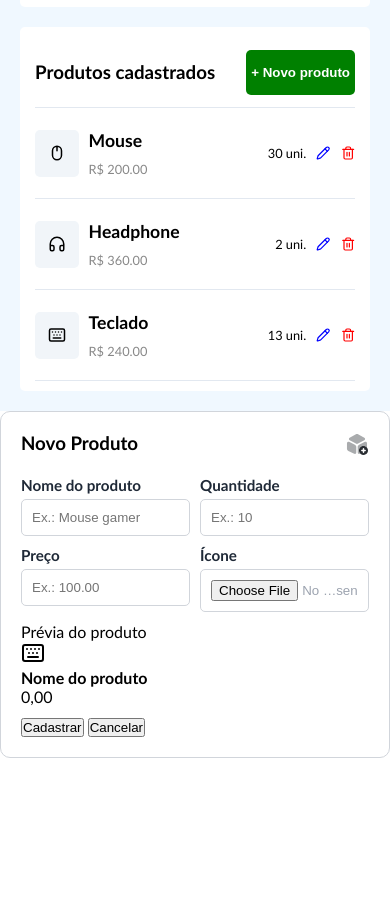
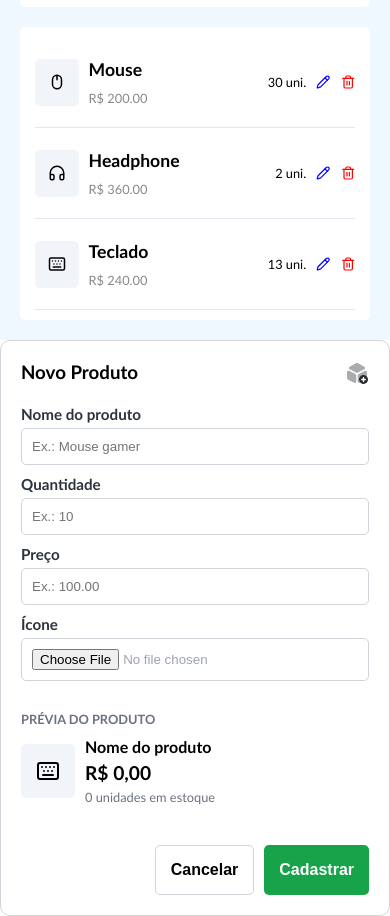
Before and after one commit to WeversonCostaDev/mini-projeto, a website built with Vite: page gestao-estoque/index.html in a window 390 px wide. Shown: the part 377-1293 px from the top of the page. Before the commit the page ends 1135 px from the top, so only its background shows below. Built offline with nearby package versions, Linux system fonts and the light colour scheme.

Commit message:
continuando formulário - adicionando funções de acrescentar itens na lista de produtos

```diff
--- a/gestao-estoque/index.html
+++ b/gestao-estoque/index.html
@@ -26,6 +26,9 @@
             <h3>Controle de Estoque</h3>
             <span>Gerenciamento de produtos</span>
           </div>
+          <button id="recarrega-itens">
+            Recarregar
+          </button>
         </div>
 
 
@@ -96,12 +99,12 @@
 
           <div id="campo-2" class="campo-container">
             <label for="quantidade">Quantidade</label>
-            <input type="number" name="quantidade" id="quantidade" placeholder="Ex.: 10" required>
+            <input type="number" min="1" name="quantidade" id="quantidade" placeholder="Ex.: 10" required>
           </div>
 
           <div id="campo-3" class="campo-container">
             <label for="preco">Preço</label>
-            <input type="number" name="preco" id="preco" placeholder="Ex.: 100.00" required>
+            <input type="number" min="1" name="preco" id="preco" placeholder="Ex.: 100.00" required>
           </div>
 
           <div id="campo-4" class="campo-container">
@@ -110,21 +113,20 @@
           </div>
 
           <div class="previa">
-            <span>Prévia do produto</span>
-            <div>
-              <img class="preview-image" src="/icons/teclado.svg" alt="Prévia do produto">
+            <h6>Prévia do produto</h6>
+            <div class="previa-info">
+              <img class="previa-imagem" src="/icons/teclado.svg" alt="Prévia do produto">
               <div>
                 <h4 id="preview-nome">Nome do produto</h4>
-                <span id="preview-preco">0,00</span>
-                <span id="preview-quantidade"></span>
+                <span id="previa-preco">R$ 0,00</span>
+                <span id="previa-quantidade">0 unidades em estoque</span>
               </div>
             </div>
-
           </div>
 
           <div class="botoes-container">
-            <button type="submit">Cadastrar</button>
             <button type="button" class="cancelar">Cancelar</button>
+            <button type="submit" class="cadastrar">Cadastrar</button>
           </div>
         </form>
       </div>
@@ -133,6 +135,7 @@
   </div>
 
   <script type="module" src="/src/main.ts"></script>
+  <script type="module" src="/src/formulario.ts"></script>
 
 </body>
 
--- a/gestao-estoque/src/formulario.css
+++ b/gestao-estoque/src/formulario.css
@@ -1,9 +1,10 @@
 :root {
     --borda-campos: #D1D5DB;
-    --texto-principal: #1F2937;
+    --texto-principal: #2c333d;
     --texto-secundario: #6B7280;
     --texto-placeholder: #9CA3AF;
     --borda-ao-focar: #16A34A;
+    --branco: #fff;
 }
 
 .modal {
@@ -26,6 +27,7 @@
 .modal .icone {
     width: 1.5em;
 }
+
 
 .formulario-produto {
     display: grid;
@@ -52,6 +54,19 @@
 
 #campo-4 {
     grid-area: campo-4;
+}
+
+@media (max-width: 480px) {
+    .formulario-produto {
+        grid-template-columns: minmax(0, 1fr);
+        grid-template-areas:
+            "campo-1"
+            "campo-2"
+            "campo-3"
+            "campo-4"
+            "previa"
+            "botoes";
+    }
 }
 
 .previa {
@@ -81,3 +96,69 @@
     border-radius: 5px;
     color: var(--texto-placeholder);
 }
+
+.previa{
+    margin: 20px 0;
+}
+
+.previa-info{
+    display: flex;
+    gap: 10px;
+    margin: 10px 0;
+    align-items: center;
+}
+.previa h6{
+    font-size: 0.8em;
+    color: var(--texto-secundario);
+    text-transform: uppercase;
+}
+.previa .previa-imagem{
+    background-color: var(--fundo-icones);
+    max-height: 25px;
+    padding: 15px;
+    border-radius: 5px;
+}
+.previa-info>div{
+    display: flex;
+    flex-direction: column;
+    gap:5px;
+}
+.previa-info #previa-preco{
+    font-size: 1.2em;
+    font-weight: bold;
+}
+.previa-info #previa-quantidade{
+    color: var(--texto-secundario);
+    font-size: 0.8em;
+}
+
+.botoes-container{
+    display: flex;
+    gap: 10px;
+    justify-content: end;
+}
+
+.botoes-container button{
+    padding: 15px;
+    border-radius: 5px;
+    border: none;
+    font-size: 1em;
+    font-weight: bold;
+    cursor: pointer;
+}
+
+.botoes-container .cancelar{
+    background-color: var(--branco);
+    border: 1px solid var(--borda-campos);
+}
+
+.botoes-container .cadastrar{
+    background-color: #16A34A;
+    color: var(--branco);
+}
+.botoes-container button.cadastrar:active{
+    background-color:#117937;
+}
+.botoes-container button.cancelar:active{
+    background-color: var(--fundo-icones);
+}
--- /dev/null
+++ b/gestao-estoque/src/formulario.ts
@@ -0,0 +1,69 @@
+import type {produto} from "./types/produto.ts";
+import {produtos} from "./types/produto.ts";
+
+
+function ativarCadastro() : void{
+    const formulario = document.querySelector<HTMLFormElement>(".formulario-produto");
+    if(!formulario){
+        return;
+    }
+    formulario.addEventListener("submit", cadastrar);
+}
+
+async function cadastrar(event: SubmitEvent): Promise<void>{
+
+    console.log("cadastrar sendo chamado")
+    event.preventDefault();
+
+    const formulario = event.currentTarget as HTMLFormElement;
+    const dados = new FormData(formulario);
+    let imagemTratada:string = "";
+
+    const arquivo = dados.get("icone");
+    if(arquivo instanceof File) {
+        try
+        {
+            imagemTratada = await converterImagemParaBase64(arquivo);
+        }
+        catch(erro){
+            alert(erro);
+        return;
+        }
+    }
+
+    const produto:produto = {
+        id:
+        Date.now(),
+        nome: String(dados.get("nome")),
+        preco: Number(dados.get(("preco"))),
+        emEstoque: Number(dados.get("quantidade"))>=1,
+        quantidade: Number(dados.get("quantidade")),
+        icone: imagemTratada,
+    }
+    console.log(produto);
+    console.log(produtos);
+    produtos.push(produto);
+}
+
+async function converterImagemParaBase64(arquivo: File): Promise<string>{
+    return new Promise(
+        (resolve, reject)=>{
+            const leitor = new FileReader();
+
+            leitor.onload = () => {
+                if (typeof leitor.result === "string"){
+                    resolve(leitor.result);
+                }
+                else{
+                    reject(new Error("Não foi possível converter a imagem!"));
+                }
+            }
+            leitor.onerror = () => reject(leitor.error);
+
+            leitor.readAsDataURL(arquivo);
+        }
+    );
+}
+
+
+ativarCadastro();
--- a/gestao-estoque/src/main.ts
+++ b/gestao-estoque/src/main.ts
@@ -1,38 +1,5 @@
-type produto = {
-    id: number,
-    nome: string,
-    preco: number,
-    emEstoque: boolean,
-    quantidade: number,
-    icone: string,
-}
-
-const produtos: produto[] = [
-    {
-        id: 1,
-        nome: "Mouse",
-        preco: 200.00,
-        emEstoque: true,
-        quantidade: 30,
-        icone: "/icons/mouse.svg",
-    },
-    {
-        id: 2,
-        nome: "Headphone",
-        preco: 360.00,
-        emEstoque: true,
-        quantidade: 2,
-        icone: "/icons/headphones.svg",
-    },
-    {
-        id: 3,
-        nome: "Teclado",
-        preco: 240.00,
-        emEstoque: true,
-        quantidade: 13,
-        icone: "/icons/teclado.svg",
-    },
-];
+import type {produto} from "./types/produto.ts";
+import {produtos} from "./types/produto.ts";
 
 function atualizaContagem(produtos: produto[]): void {
     const quantidades = document.querySelectorAll(".menu-navegacao .quantidade");
@@ -52,10 +19,19 @@
 
 }
 
-function exibirProdutos(produtos: produto[]) {
+function recarregarItens(){
+    const botao = document.getElementById("recarrega-itens");
+    if(!botao) throw new Error("Elemento de id #recarrega-itens não encontrado");
+
+    botao.addEventListener("click", () => exibirProdutos(produtos));
+    botao.addEventListener("click", () => atualizaContagem(produtos));
+}
+
+function exibirProdutos(produtos: produto[]):void {
     const areaProdutos = document.getElementById("area-produtos");
 
-    if (!areaProdutos) throw new Error("Elemento #area-produtos não encontrado!");
+    if (!areaProdutos) throw new Error("Elemento de id #area-produtos não encontrado!");
+    areaProdutos.innerHTML="";
     produtos.forEach(produto => exibirProduto(produto, areaProdutos));
 }
 
@@ -83,3 +59,4 @@
 
 exibirProdutos(produtos);
 atualizaContagem(produtos);
+recarregarItens();
--- /dev/null
+++ b/gestao-estoque/src/types/produto.ts
@@ -0,0 +1,35 @@
+export type produto = {
+    id: number,
+    nome: string,
+    preco: number,
+    emEstoque: boolean,
+    quantidade: number,
+    icone: string,
+}
+
+export const produtos: produto[] = [
+    {
+        id: 1,
+        nome: "Mouse",
+        preco: 200.00,
+        emEstoque: true,
+        quantidade: 30,
+        icone: "/icons/mouse.svg",
+    },
+    {
+        id: 2,
+        nome: "Headphone",
+        preco: 360.00,
+        emEstoque: true,
+        quantidade: 2,
+        icone: "/icons/headphones.svg",
+    },
+    {
+        id: 3,
+        nome: "Teclado",
+        preco: 240.00,
+        emEstoque: true,
+        quantidade: 13,
+        icone: "/icons/teclado.svg",
+    },
+];
```
